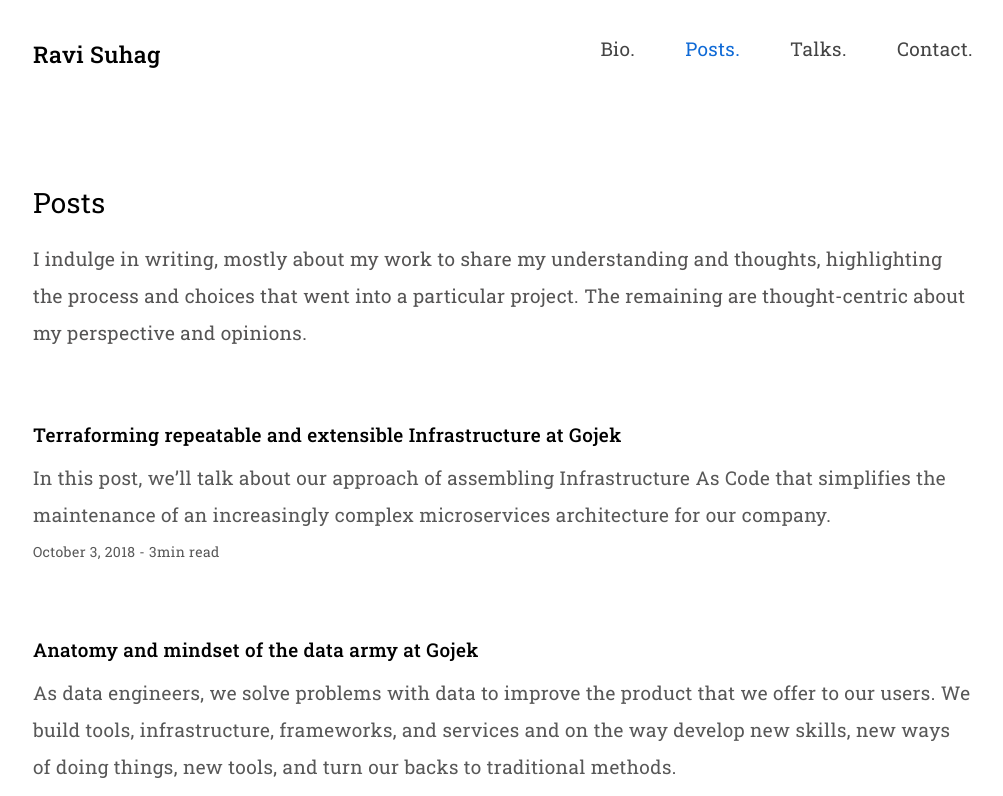
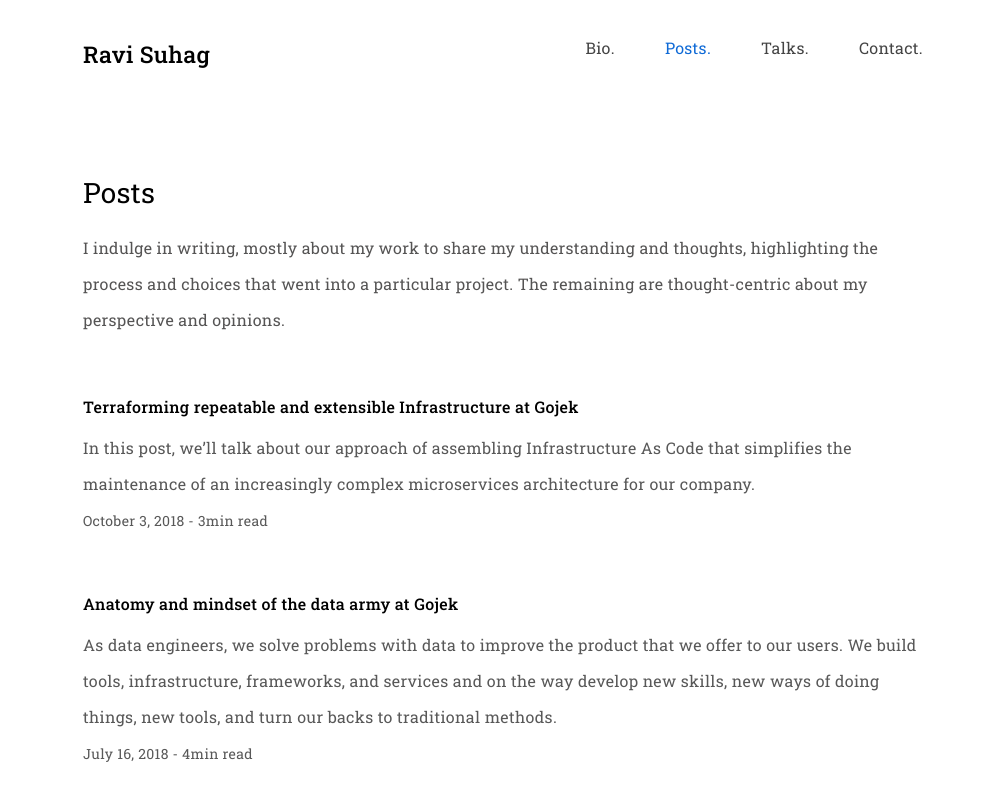
Before and after one commit to ravisuhag/portfolio, a Next.js app: page /posts in a window 1280 px wide. Shown: the top 796 px of the page, without its empty margins (137-1140 px from the left). Built offline with nearby package versions, Linux system fonts and the light colour scheme.

Commit message:
style: update viewport and font size

```diff
--- a/pages/index.js
+++ b/pages/index.js
@@ -35,9 +35,9 @@ export default function Home() {
       </Head>
       <Header />
       <main className="main">
-        <h1 className="welcome" ref={el} />
         <div className="row">
           <div className="column left">
+            <h1 className="welcome" ref={el} />
             <i> Crafting modern data experiences.</i>
             <p>
               I am Ravi Suhag, an agile engineer with a vision to transform
@@ -91,7 +91,6 @@ export default function Home() {
             </p>
             <p><img className="signature" width="100%" src="/sign.png" alt="Ravi Suhag" /></p>
           </div>
-
           <div className="column right">
             <p>
               <img className="home--image" width="100%" src="/ravi_home.png" alt="Ravi Suhag" />
--- a/styles/globals.css
+++ b/styles/globals.css
@@ -1,22 +1,33 @@
+:root {
+  --link: #0f6ad6;
+  --link_hover: #184b8a;
+}
+
 html,
 body {
   padding: 0;
   margin: 0;
   color: #555454;
-  font-size: 19px;
-  line-height: 37px;
+  font-size: 16px;
+  line-height: 36px;
   letter-spacing: 0.02em;
   font-family: "Roboto Slab", serif;
   font-weight: 400;
 }
 
+
+
 a {
-  color: #0f6ad6;
+  color: var(--link);
   text-decoration: none;
 }
 
 a:hover {
-  color: #063670;
+  color: var(--link_hover);
+}
+
+a:hover h4{
+  color: var(--link);
 }
 
 * {
@@ -25,7 +36,7 @@ a:hover {
 
 /**********  LAYOUT  **********/
 .container {
-  max-width: 1000px;
+  max-width: 900px;
   margin: 0 auto;
   padding: 0 30px;
   min-height: 100vh;
@@ -37,16 +48,16 @@ a:hover {
 
 .row {
   display: flex;
-  grid-gap: 3%;
+  grid-gap: 1%;
   flex-flow: row wrap;
   justify-content: flex-start;
 }
 
 .column.left {
-  flex-basis: 75%;
+  flex-basis:82%;
 }
 .column.right {
-  flex-basis: 22%;
+  flex-basis: 17%;
 }
 
 @media (max-width: 600px) {
@@ -127,7 +138,7 @@ h4 {
 /**********  LIST  **********/
 
 .list {
-  margin-top: 40px;
+  margin-top: 30px;
 }
 
 .list__thumbnail {
```
